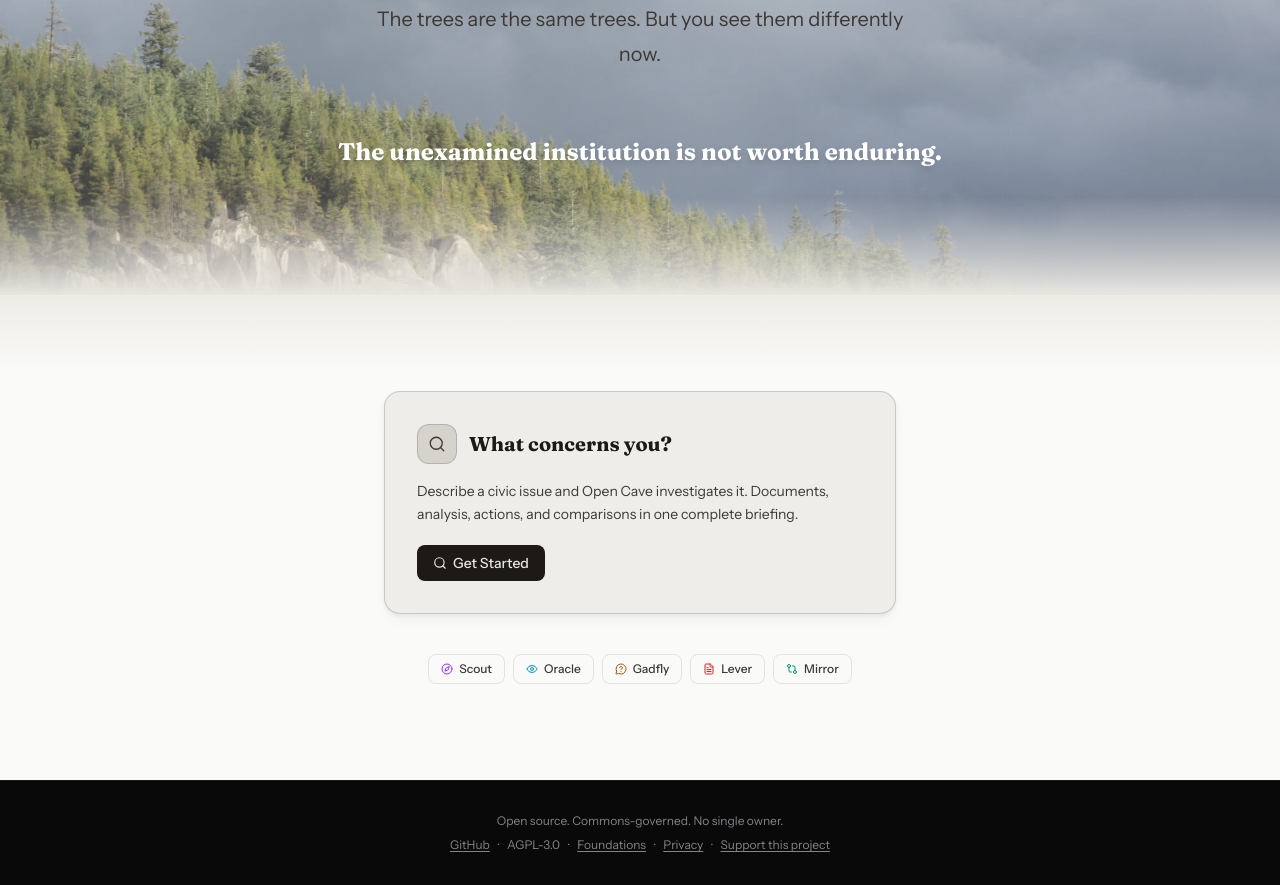
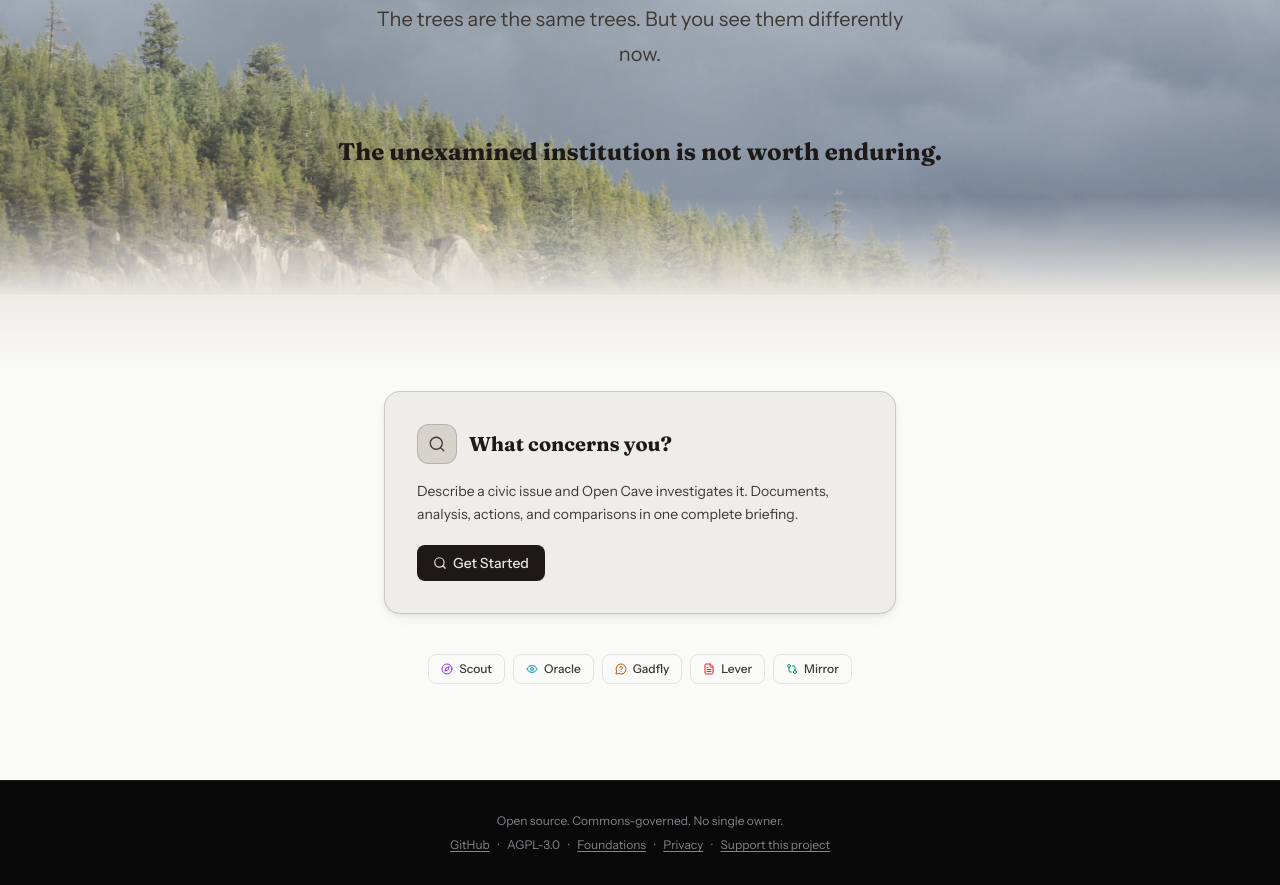
Before and after one commit to TheSocraticRepublic/the-republic, a Next.js app: page / in a window 1280 px wide. Shown: the part 6265-7150 px from the top of the page. Built offline with nearby package versions, Linux system fonts and the light colour scheme; no server answers.

Commit message:
relay batch 3: fix M5 aphorism ink inversion, drop stale data-scroll-bg

```diff
--- a/src/components/landing/act-agency.tsx
+++ b/src/components/landing/act-agency.tsx
@@ -5,7 +5,6 @@ export function ActAgency() {
     <section
       className="relative z-10 px-6 py-32"
       data-scroll-section="agency"
-      data-scroll-bg="#FAFAF9"
     >
       <SectionBackdrop
         src="/landing/trail-light.jpg"
@@ -49,7 +48,7 @@ export function ActAgency() {
         </div>
 
         <p
-          className="mt-16 text-center font-bold text-white drop-shadow-md"
+          className="mt-16 text-center font-bold text-text-primary"
           data-scroll-fade
           style={{
             fontFamily: 'var(--font-display)',
```
